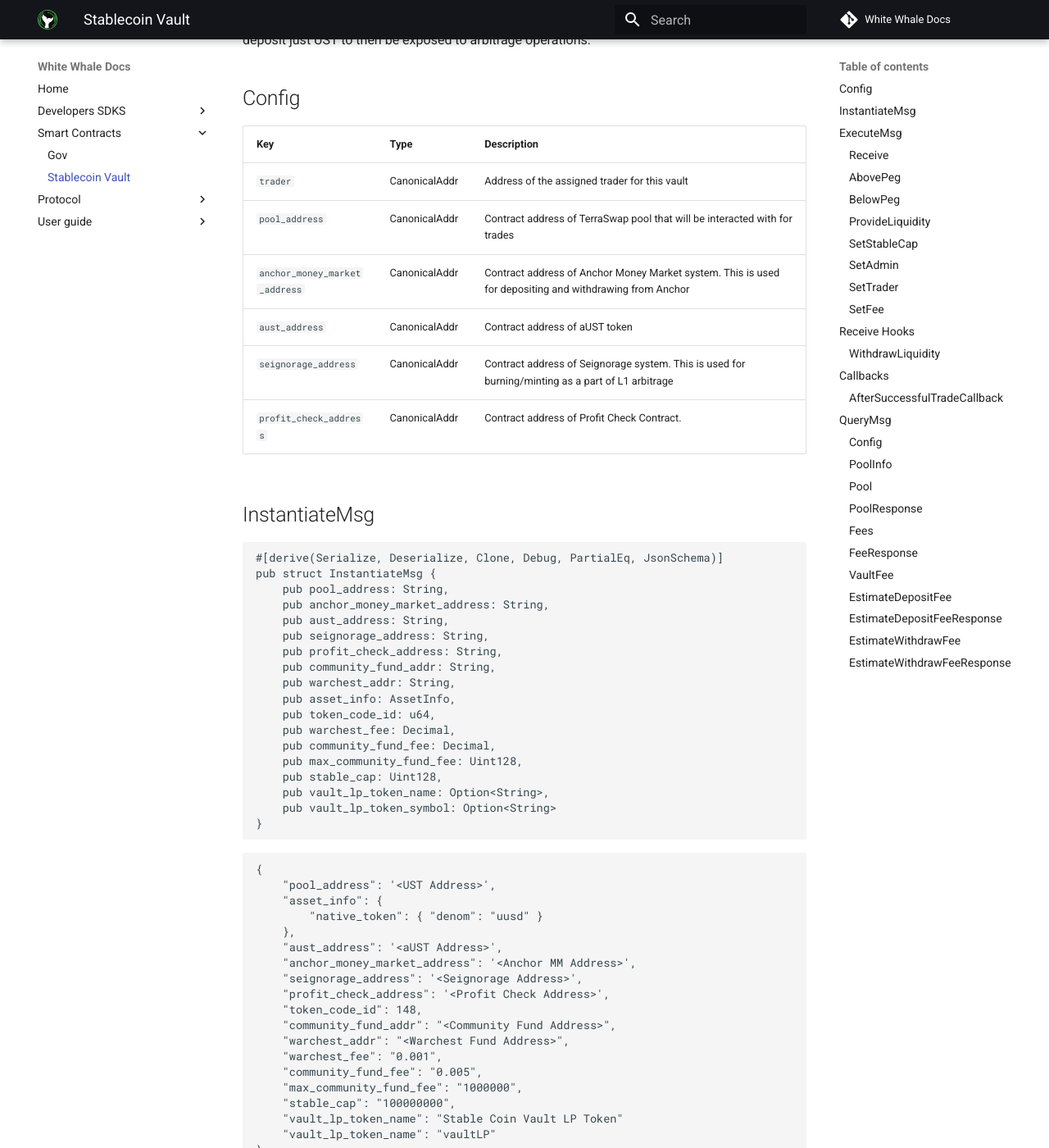
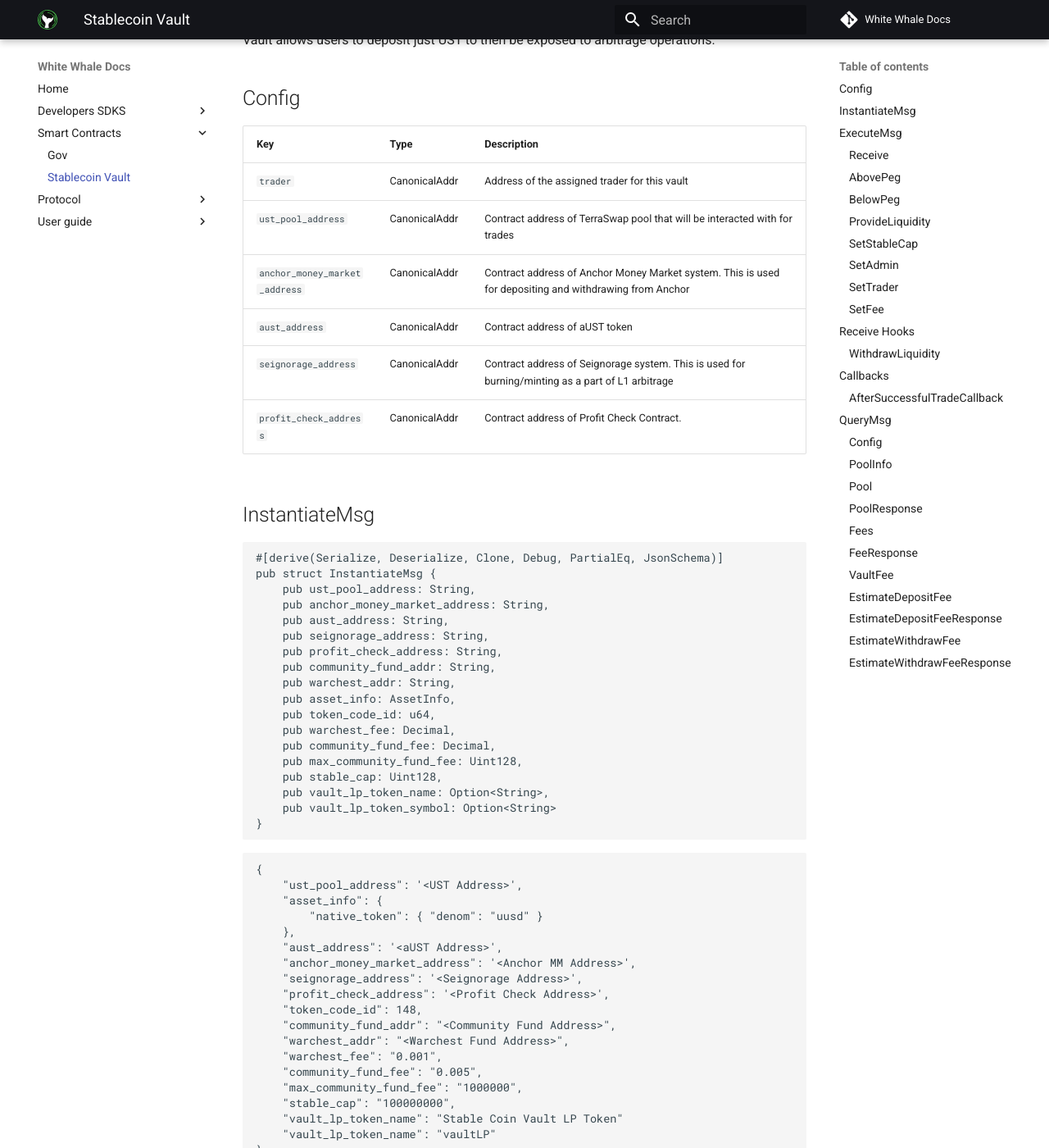
Before and after one commit to White-Whale-Defi-Platform/docs, an MkDocs documentation site: the page built from docs/Smart-Contracts/Stablecoin-Vault.md, in a window 1280 px wide and 1400 px high, scrolled down 220 px. Shown: the whole window at 82% size. Built offline with MkDocs 1.6.1 and Material for MkDocs 9.7.7, drawn with Linux system fonts in a browser that asks for light colours; comment, search, counter and statistics services are not loaded; some of the changed text lies outside the part shown.

Commit message:
feat(review): Update doc after review

````diff
--- a/docs/Smart-Contracts/Stablecoin-Vault.md
+++ b/docs/Smart-Contracts/Stablecoin-Vault.md
@@ -1,13 +1,13 @@
 # Stablecoin Vault
 
-The Stablecoin Vault Contract is one of the flagship contracts in the White Whale system. It combined with a bot system allows for the automated trading of UST in response to a de-pegging event or to just perform a simple arbitrage operation. The Stablecoin Vault allows users to deposit just UST to then be exposed to arbitrage operations.
+The Stablecoin Vault Contract is one of the flagship contracts in the White Whale system. Combined with a bot system, the Vault contract allows for the automated trading of UST in response to a de-pegging event or to just perform a simple arbitrage operation. The Stablecoin Vault allows users to deposit just UST to then be exposed to arbitrage operations.
 
 ## Config
 
 | Key | Type | Description |
 | :--- | :--- | :--- |
 | `trader` | CanonicalAddr | Address of the assigned trader for this vault |
-| `pool_address` | CanonicalAddr | Contract address of TerraSwap pool that will be interacted with for trades|
+| `ust_pool_address` | CanonicalAddr | Contract address of TerraSwap pool that will be interacted with for trades |
 | `anchor_money_market_address` | CanonicalAddr | Contract address of Anchor Money Market system. This is used for depositing and withdrawing from Anchor |
 | `aust_address` | CanonicalAddr | Contract address of aUST token |
 | `seignorage_address` | CanonicalAddr | Contract address of Seignorage system. This is used for burning/minting as a part of L1 arbitrage |
@@ -18,7 +18,7 @@
 ```rust
 #[derive(Serialize, Deserialize, Clone, Debug, PartialEq, JsonSchema)]
 pub struct InstantiateMsg {
-    pub pool_address: String,
+    pub ust_pool_address: String,
     pub anchor_money_market_address: String,
     pub aust_address: String,
     pub seignorage_address: String,
@@ -38,7 +38,7 @@
 
 ```javascript
 {
-    "pool_address": '<UST Address>',
+    "ust_pool_address": '<UST Address>',
     "asset_info": {
         "native_token": { "denom": "uusd" }
     },
@@ -60,7 +60,7 @@
 
 | Key | Type | Description |
 | :--- | :--- | :--- |
-| `pool_address` | CanonicalAddr | Contract address of TerraSwap pool that will be interacted with for trades  d|
+| `ust_pool_address` | CanonicalAddr | Contract address of TerraSwap pool that will be interacted with for trades  d|
 | `anchor_money_market_address` | CanonicalAddr | Contract address of Anchor Money Market system. This is used for depositing and withdrawing from Anchor |
 | `aust_address` | CanonicalAddr | Contract address of aUST token |
 | `seignorage_address` | CanonicalAddr | Contract address of Seignorage system. This is used for burning/minting as a part of L1 arbitrage |
@@ -293,7 +293,7 @@
 
 ### SetFee
 
-Update the fee information for 1 or more of the associated fee structures. Can only be called by Admin
+Update the fee information for 1 or more of the associated fee structures. Can only be called by Admin.
 
 ```rust
 #[derive(Serialize, Deserialize, Clone, Debug, PartialEq, JsonSchema)]
@@ -337,7 +337,7 @@
 
 ### `WithdrawLiquidity`
 
-Attempt to withdraw deposits. Fees are calculated and deducted. The refund is taken out of Anchor if possible. Luna holdings are not eligible for withdrawal.
+Attempt to withdraw deposits. Fees are calculated and deducted. If the Vault has available funds in Anchor it will attempt to payout the withdrawal request by first withdrawing some funds from Anchor to fund the withdrawal request. Luna holdings are not eligible for withdrawal. LP tokens submitted with a withdrawal request will be burned.
 
 ```rust
 #[derive(Serialize, Deserialize, Clone, Debug, PartialEq, JsonSchema)]
````
Also changed, not shown: other parts of docs/Smart-Contracts/Stablecoin-Vault.md (+3 -3 lines).
